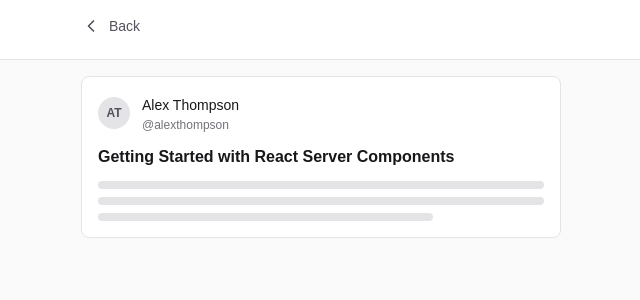
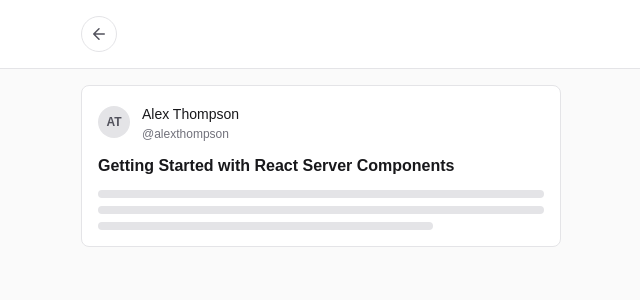
Before and after one commit to kcrwfrd/navigation-ponyfill, a Next.js app: page /posts/1 in a window 1280 px wide. Shown: the top 300 px of the page, without its empty margins (319-959 px from the left). Built offline with nearby package versions, Linux system fonts and the light colour scheme.

Commit message:
feat: improve back button styling

```diff
--- a/src/components/BackButton.tsx
+++ b/src/components/BackButton.tsx
@@ -8,12 +8,13 @@ export function BackButton() {
   return (
     <button
       onClick={() => router.back()}
-      className="inline-flex items-center gap-2 text-sm font-medium text-zinc-600 dark:text-zinc-400 hover:text-zinc-900 dark:hover:text-zinc-100 transition-colors"
+      className="w-9 h-9 flex items-center justify-center rounded-full border border-zinc-200 dark:border-zinc-700 bg-white dark:bg-zinc-800 text-zinc-600 dark:text-zinc-400 hover:bg-zinc-50 dark:hover:bg-zinc-700 hover:text-zinc-900 dark:hover:text-zinc-100 transition-colors"
+      aria-label="Go back"
     >
       <svg
         xmlns="http://www.w3.org/2000/svg"
-        width="20"
-        height="20"
+        width="18"
+        height="18"
         viewBox="0 0 24 24"
         fill="none"
         stroke="currentColor"
@@ -21,9 +22,8 @@ export function BackButton() {
         strokeLinecap="round"
         strokeLinejoin="round"
       >
-        <path d="m15 18-6-6 6-6" />
+        <path d="M19 12H5M12 19l-7-7 7-7" />
       </svg>
-      Back
     </button>
   );
 }
```
